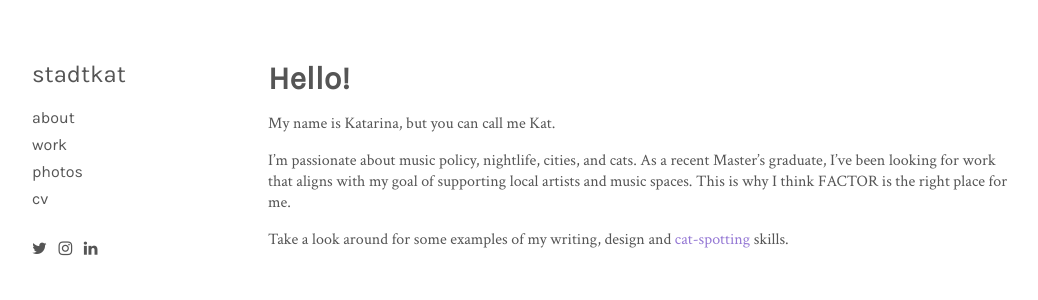
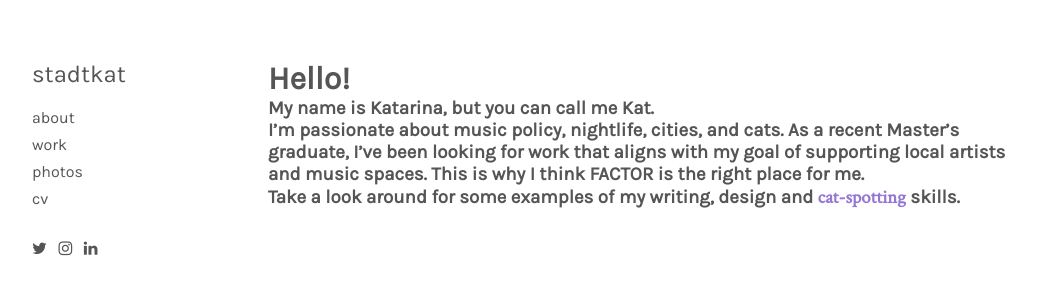
Before and after one commit to katgligo/stadtkat, a Jekyll site: the page built from index.md, in a window 1280 px wide. Shown: the top 300 px of the page, without its empty margins (32-1070 px from the left). Built offline with Jekyll 4.4.1, drawn with Linux system fonts in a browser that asks for light colours.

Commit message:
Update index.md styles

```diff
--- a/index.md
+++ b/index.md
@@ -5,11 +5,8 @@ title: Home
 
 # Hello!
 
-My name is Katarina, but you can call me Kat.
+### My name is Katarina, but you can call me Kat.
 
-I’m passionate about music policy, nightlife, cities, and cats. As a recent
-Master’s graduate, I’ve been looking for work that aligns with my goal of
-supporting local artists and music spaces. This is why I think FACTOR is the
-right place for me.
+### I’m passionate about music policy, nightlife, cities, and cats. As a recent Master’s graduate, I’ve been looking for work that aligns with my goal of supporting local artists and music spaces. This is why I think FACTOR is the right place for me.
 
-Take a look around for some examples of my writing, design and [cat-spotting](https://www.instagram.com/p/BIBeIyHAxFB_DMO43ryohjUrN36cCT_pOVLQaE0/?taken-by=stadtkat) skills.
+### Take a look around for some examples of my writing, design and [cat-spotting](https://www.instagram.com/p/BIBeIyHAxFB_DMO43ryohjUrN36cCT_pOVLQaE0/?taken-by=stadtkat) skills.
```
